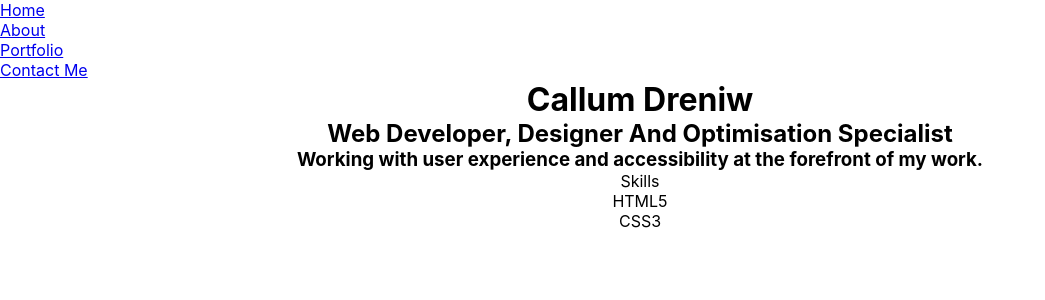
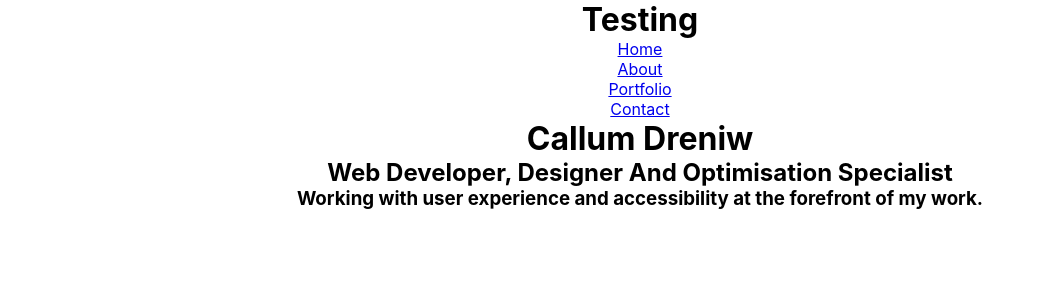
Before and after one commit to dreniwc/portfolio-website, a React (Create React App) app: page / in a window 1280 px wide. Shown: the top 300 px of the page, without its empty margins (0-1045 px from the left). Built offline with nearby package versions, Linux system fonts and the light colour scheme.

Commit message:
using react-router-dom for navigation

```diff
--- a/package.json
+++ b/package.json
@@ -9,6 +9,7 @@
     "node-sass": "^4.14.1",
     "react": "^16.13.1",
     "react-dom": "^16.13.1",
+    "react-router-dom": "^5.2.0",
     "react-scripts": "3.4.1"
   },
   "scripts": {
--- a/src/App.js
+++ b/src/App.js
@@ -2,19 +2,15 @@ import React from 'react';
 import './app.scss';
 import Hello from "./hello"
 import Skills from "./skills"
+import Navbar from "./navbar"
+import Main from "./main"
 
 function App() {
   return (
     <div className="App">
-      <header>
-        <h1>Callum Dreniw</h1>
-        <h2>Web Developer, Designer And Optimisation Specialist</h2>
-        <h3>Working with user experience and accessibility at the forefront of my work.</h3>
-      </header>
-      <section>
-        <p>Skills</p>
-        <Skills />
-      </section>
+      <h1>Testing</h1>
+      <Navbar />
+      <Main />
     </div>
   );
 }
--- a/src/index.js
+++ b/src/index.js
@@ -5,13 +5,22 @@ import App from './App';
 import Navigation from './navigation'
 import * as serviceWorker from './serviceWorker';
 
-ReactDOM.render(
-  <React.StrictMode>
-    <Navigation />
-    <App />
-  </React.StrictMode>,
-  document.getElementById('root')
+import { BrowserRouter } from 'react-router-dom';
+
+ReactDOM.render((
+  <BrowserRouter>
+    <App /> {/* The various pages will be displayed by the `Main` component. */}
+  </BrowserRouter>
+  ), document.getElementById('root')
 );
+
+// ReactDOM.render(
+//   <React.StrictMode>
+//     <Navigation />
+//     <App />
+//   </React.StrictMode>,
+//   document.getElementById('root')
+// );
 
 // If you want your app to work offline and load faster, you can change
 // unregister() to register() below. Note this comes with some pitfalls.
--- /dev/null
+++ b/src/main.js
@@ -0,0 +1,20 @@
+import React from 'react';
+import { Switch, Route } from 'react-router-dom';
+
+import Home from './pages/Home';
+import About from './pages/about';
+import Portfolio from './pages/portfolio';
+import Contact from './pages/Contact';
+
+const Main = () => {
+  return (
+    <Switch> {/* The Switch decides which component to show based on the current URL.*/}
+      <Route exact path='/' component={Home}></Route>
+      <Route exact path='/about' component={About}></Route>
+      <Route exact path='/portfolio' component={Portfolio}></Route>
+      <Route exact path='/contact' component={Contact}></Route>
+    </Switch>
+  );
+}
+
+export default Main;
--- /dev/null
+++ b/src/navbar.js
@@ -0,0 +1,17 @@
+import React from 'react';
+import { NavLink } from 'react-router-dom';
+
+function Navbar() {
+    return (
+        <nav>
+            <ul>
+                <li><NavLink to='/'>Home</NavLink></li>
+                <li><NavLink to='/about'>About</NavLink></li>
+                <li><NavLink to='/portfolio'>Portfolio</NavLink></li>
+                <li><NavLink to='/contact'>Contact</NavLink></li>
+            </ul>
+        </nav>
+    )
+}
+
+export default Navbar;
--- /dev/null
+++ b/src/pages/Contact.js
@@ -0,0 +1,9 @@
+import React from 'react';
+
+function Contact() {
+    return(
+        <p>Contact</p>
+    )
+}
+
+export default Contact;
--- /dev/null
+++ b/src/pages/Home.js
@@ -0,0 +1,13 @@
+import React from 'react';
+
+function Home() {
+    return (
+        <div>
+            <h1>Callum Dreniw</h1>
+            <h2>Web Developer, Designer And Optimisation Specialist</h2>
+            <h3>Working with user experience and accessibility at the forefront of my work.</h3>
+        </div>
+    )
+}
+
+export default Home;
--- /dev/null
+++ b/src/pages/about.js
@@ -0,0 +1,14 @@
+import React from 'react';
+import Skills from "../skills"
+
+function About() {
+    return(
+        <div>
+            <p>About Me</p>
+            <p>Skills</p>
+            <Skills />
+        </div>
+    )
+}
+
+export default About;
--- /dev/null
+++ b/src/pages/portfolio.js
@@ -0,0 +1,9 @@
+import React from 'react';
+
+function Portfolio() {
+    return(
+        <p>Portfolio</p>
+    )
+}
+
+export default Portfolio;
```
Also changed, not shown: src/pages/Signup.js (added, +9 -0 lines), 1 other file (tests, documents, lock files or other folders).
